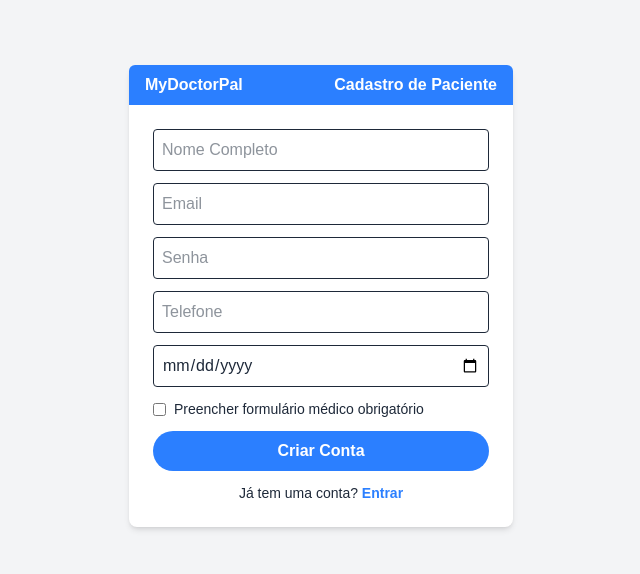
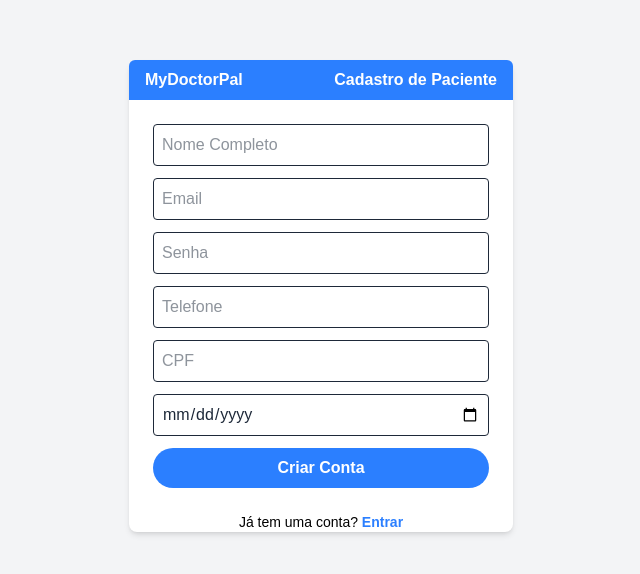
Before and after one commit to S0uza984/MyDoctorPal, a Next.js app: page /cadastro/paciente in a window 1280 px wide. Shown: the part 104-678 px from the top of the page, without its empty margins (319-959 px from the left). Built offline with nearby package versions, Linux system fonts and the light colour scheme.

Commit message:
Feito cadastro de paciente e armazenamento na database

```diff
--- /dev/null
+++ b/src/app/api/cadastro/paciente/route.ts
@@ -0,0 +1,42 @@
+import { NextResponse } from 'next/server';
+import { PrismaClient } from '../../../../generated/prisma';
+
+const prisma = new PrismaClient();
+
+export async function POST(request: Request) {
+    try {
+      // Lê o corpo da requisição e converte de JSON para objeto JavaScript
+      const body = await request.json();
+
+      // Desestrutura os campos do objeto body
+      const { nome, email, senha, telefone, cpf, nascimento } = body;
+
+      // Valida os dados recebidos
+      if (!nome || !email || !senha || !telefone || !cpf || !nascimento) {
+        return NextResponse.json({ error: "Todos os campos são obrigatórios" }, { status: 400 });
+      }
+
+      // Interage com o banco de dados usando Prisma
+      const novoPaciente = await prisma.pacientes.create({
+        data: {
+          Nascimento: new Date(nascimento), // Converte string para Date
+          usuarios: {
+            create: {
+              Nome: nome,
+              Email: email,
+              Senha: senha,
+              Telefone: telefone,
+              CPF: cpf
+            }
+          }
+        }
+      });
+
+      // Retorna uma resposta de sucesso
+      return NextResponse.json({ message: "Paciente cadastrado com sucesso", paciente: novoPaciente });
+    } catch (error) {
+      console.error(error);
+      // Retorna uma resposta de erro
+      return NextResponse.json({ error: "Erro ao cadastrar paciente" }, { status: 500 });
+    }
+  }
--- a/src/app/cadastro/paciente/page.jsx
+++ /dev/null
@@ -1,22 +0,0 @@
-export default function PatientRegister() {
-  return (
-    <div className="min-h-screen bg-gray-100 flex items-center justify-center">
-      <div className="bg-white rounded-lg shadow-md w-96">
-        <div className="bg-blue-500 text-white font-bold px-4 py-2 flex justify-between rounded-t-md">
-          <span>MyDoctorPal</span>
-          <span>Cadastro de Paciente</span>
-        </div>
-        <div className="p-6 space-y-3 text-gray-800">
-          <input type="text" placeholder="Nome Completo" className="w-full border p-2 rounded" />
-          <input type="email" placeholder="Email" className="w-full border p-2 rounded" />
-          <input type="password" placeholder="Senha" className="w-full border p-2 rounded" />
-          <input type="text" placeholder="Telefone" className="w-full border p-2 rounded" />
-          <input type="date" className="w-full border p-2 rounded" />
-          <label className="flex items-center space-x-2 text-sm"><input type="checkbox" /> <span>Preencher formulário médico obrigatório</span></label>
-          <button className="w-full bg-blue-500 text-white py-2 rounded-full font-semibold">Criar Conta</button>
-          <p className="text-sm text-center">Já tem uma conta? <a href="/login/paciente" className="text-blue-500 font-semibold text-black">Entrar</a></p>
-        </div>
-      </div>
-    </div>
-  );
-}
--- /dev/null
+++ b/src/app/cadastro/paciente/page.tsx
@@ -0,0 +1,126 @@
+"use client";
+
+import { useState } from "react";
+import { useRouter } from "next/navigation";
+
+export default function CadastroPaciente() {
+  const [formData, setFormData] = useState({
+    nome: "",
+    email: "",
+    senha: "",
+    telefone: "",
+    cpf: "",
+    nascimento: "",
+  });
+
+  const [mensagem, setMensagem] = useState("");
+  const Router = useRouter();
+  const handleSubmit = async (e: React.FormEvent) => {
+    e.preventDefault(); // Evita o reload da página
+
+    try {
+      const response = await fetch("/api/cadastro/paciente", {
+        method: "POST",
+        headers: {
+          "Content-Type": "application/json",
+        },
+        body: JSON.stringify(formData), // Envia os dados do cadastro como JSON
+      });
+
+      const data = await response.json(); // Converte a resposta para objeto JavaScript
+
+      if (response.ok) {
+        setMensagem(data.message || "Paciente cadastrado com sucesso!");
+        Router.push("/login/paciente");
+      } else {
+        setMensagem(data.error);
+      }
+    } catch (error) {
+      console.error("Erro:", error);
+      setMensagem("Erro ao conectar com o servidor.");
+    }
+  };
+
+  const handleChange = (e: React.ChangeEvent<HTMLInputElement>) => {
+    const { name, value } = e.target; // Obtém o nome e o valor do campo alterado
+    setFormData((prevFormData) => ({
+      ...prevFormData, // Mantém os valores anteriores
+      [name]: value, // Atualiza apenas o campo alterado
+    }));
+  };
+
+  return (
+    <div className="min-h-screen bg-gray-100 flex items-center justify-center">
+      <div className="bg-white rounded-lg shadow-md w-96">
+        <div className="bg-blue-500 text-white font-bold px-4 py-2 flex justify-between rounded-t-md">
+          <span>MyDoctorPal</span>
+          <span>Cadastro de Paciente</span>
+        </div>
+        <form onSubmit={handleSubmit} className="p-6 space-y-3 text-gray-800">
+          <input
+            type="text"
+            name="nome"
+            placeholder="Nome Completo"
+            className="w-full border p-2 rounded"
+            value={formData.nome}
+            onChange={handleChange}
+          />
+          <input
+            type="email"
+            name="email"
+            placeholder="Email"
+            className="w-full border p-2 rounded"
+            value={formData.email}
+            onChange={handleChange}
+          />
+          <input
+            type="password"
+            name="senha"
+            placeholder="Senha"
+            className="w-full border p-2 rounded"
+            value={formData.senha}
+            onChange={handleChange}
+          />
+          <input
+            type="text"
+            name="telefone"
+            placeholder="Telefone"
+            className="w-full border p-2 rounded"
+            value={formData.telefone}
+            onChange={handleChange}
+          />
+          <input
+            type="text"
+            name="cpf"
+            placeholder="CPF"
+            className="w-full border p-2 rounded"
+            value={formData.cpf}
+            onChange={handleChange}
+          />
+          <input
+            type="date"
+            name="nascimento"
+            className="w-full border p-2 rounded"
+            value={formData.nascimento}
+            onChange={handleChange}
+          />
+          <button
+            type="submit"
+            className="w-full bg-blue-500 text-white py-2 rounded-full font-semibold"
+          >
+            Criar Conta
+          </button>
+        </form>
+        {mensagem && (
+          <p className="text-sm text-center text-red-500">{mensagem}</p>
+        )}
+        <p className="text-sm text-center">
+          Já tem uma conta?{" "}
+          <a href="/login/paciente" className="text-blue-500 font-semibold text-black">
+            Entrar
+          </a>
+        </p>
+      </div>
+    </div>
+  );
+}
--- a/src/app/formulario/page.tsx
+++ b/src/app/formulario/page.tsx
@@ -5,6 +5,9 @@ import { useState } from 'react';
 export default function Formulario() {
   const [cirurgia, setCirurgia] = useState(false);
   const [controlado, setControlado] = useState(false);
+  const cirurgiaHandler = () => {
+    setCirurgia(true);
+  }
 
   return (
     <div className="min-h-screen bg-gray-100 flex items-center justify-center p-4">
@@ -27,7 +30,7 @@ export default function Formulario() {
           <div>
             <label className="block font-medium mb-1">Já realizou alguma cirurgia?</label>
             <label className="mr-4"><input type="radio" name="cirurgia" onClick={() => setCirurgia(false)} /> Não</label>
-            <label><input type="radio" name="cirurgia" onClick={() => setCirurgia(true)} /> Sim</label>
+            <label><input type="radio" name="cirurgia" onClick= {cirurgiaHandler} /> Sim</label>
             {cirurgia && (
               <textarea placeholder="Descreva as cirurgias realizadas..." className="w-full border p-2 rounded mt-2"></textarea>
             )}
@@ -35,7 +38,7 @@ export default function Formulario() {
           <div>
             <label className="block font-medium mb-1">Faz uso de remédio controlado?</label>
             <label className="mr-4"><input type="radio" name="controlado" onClick={() => setControlado(false)} /> Não</label>
-            <label><input type="radio" name="controlado" onClick={() => setControlado(true)} /> Sim</label>
+            <label><input type="radio" name="controlado" onClick={()=>setControlado(true)} /> Sim</label>
             {controlado && (
               <textarea placeholder="Quais remédios controlados utiliza?" className="w-full border p-2 rounded mt-2"></textarea>
             )}
```
Also changed, not shown: src/app/api/cadastro-paciente/route.ts (deleted).
